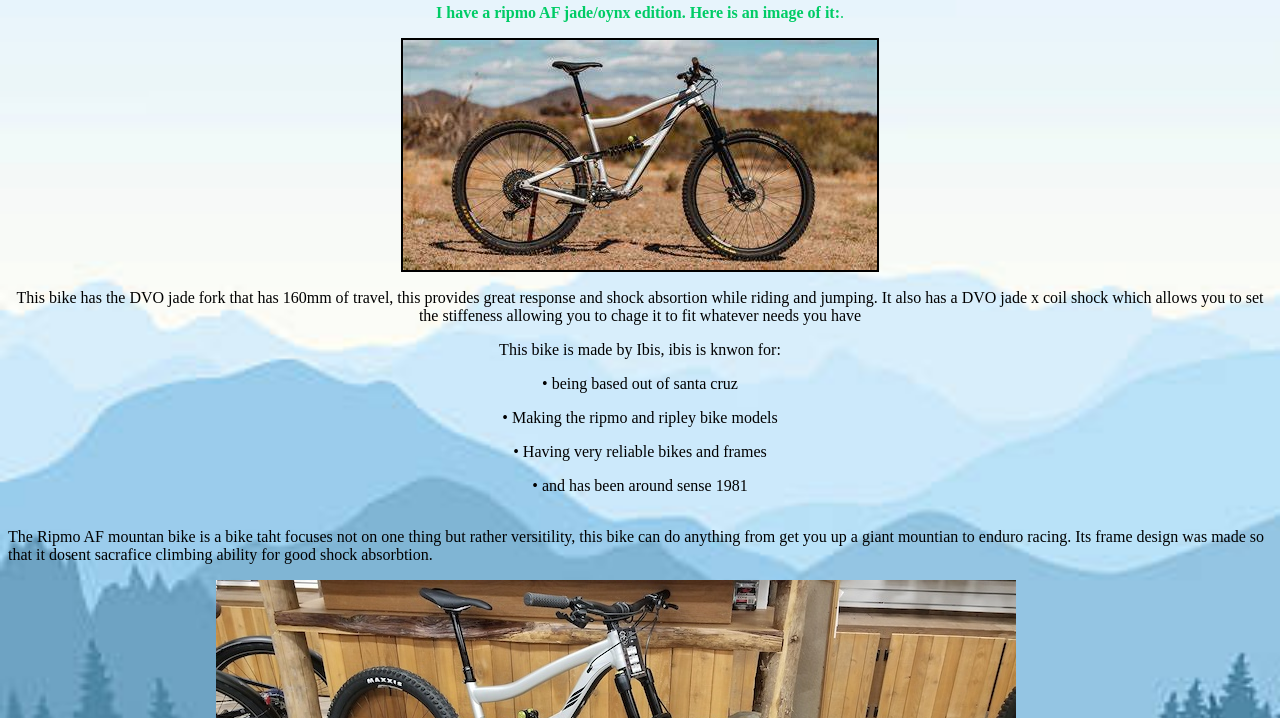
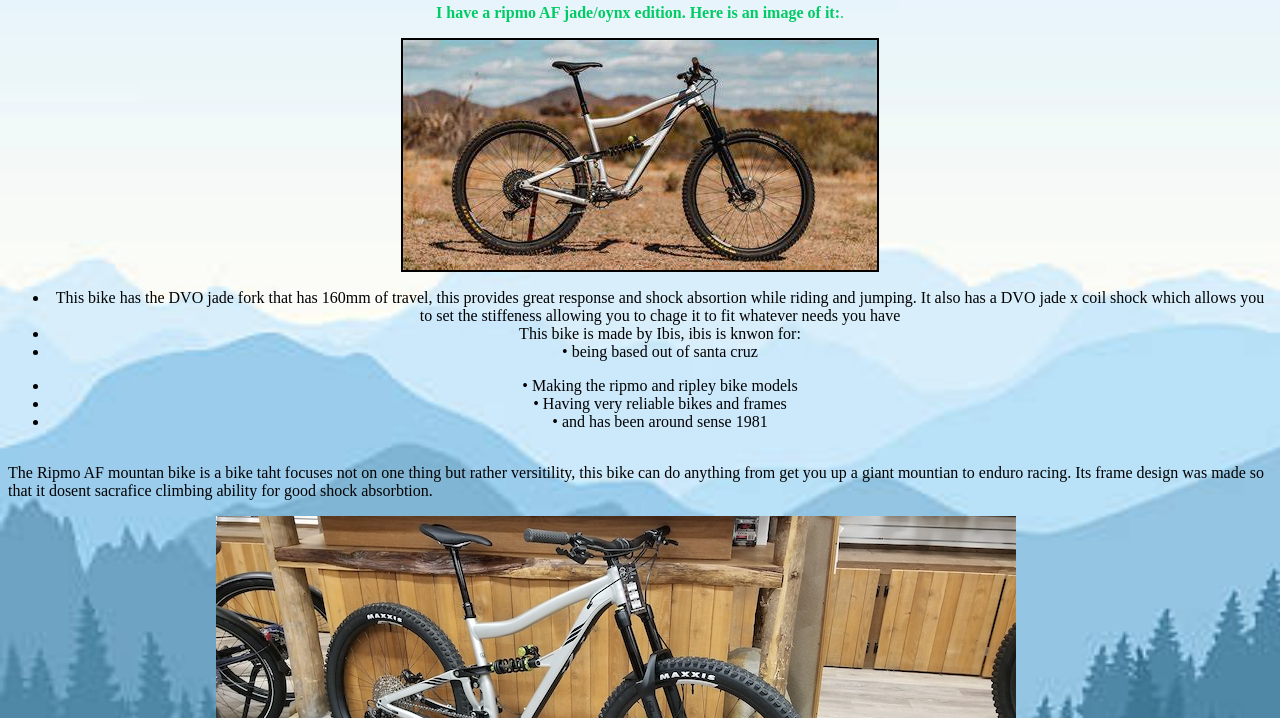
Before and after one commit to Floor-board/personal-website-coolio-thing, a plain HTML site: page index.html in a window 1280 px wide. Shown: the part 82-800 px from the top of the page. Drawn offline with Linux system fonts and the light colour scheme.

Commit message:
Update index.html

```diff
--- a/index.html
+++ b/index.html
@@ -9,12 +9,14 @@
     <p id="green_text" class="centerd_para"><b>I have a ripmo AF jade/oynx edition. Here is an image of it:</b>.</p>
     <img src="OIP.jpg" alt="Ripmo AF Jade/Oynx edition" class="bike_image"> <!-- I choose this image fromat because dude to the website itself being small it does not matter too much which image format i choose therfore i can use a jpeg without having to worry -->
     <div class="dotted_boarder">
-	<p class="centerd_para">This bike has the DVO jade fork that has 160mm of travel, this provides great response and shock absortion while riding and jumping. It also has a DVO jade x coil shock which allows you to set the stiffeness allowing you to chage it to fit whatever needs you have</p>
-	<p class="centerd_para"> This bike is made by Ibis, ibis is knwon for:</p>
-	<p class="centerd_para">• being based out of santa cruz</p>
-	<p class="centerd_para">• Making the ripmo and ripley bike models</p>
-	<p class="centerd_para">• Having very reliable bikes and frames</p>
-	<p class="centerd_para">• and has been around sense 1981</p>
+	<ul>
+		<li class="centerd_para">This bike has the DVO jade fork that has 160mm of travel, this provides great response and shock absortion while riding and jumping. It also has a DVO jade x coil shock which allows you to set the stiffeness allowing you to chage it to fit whatever needs you have</li>
+		<li class="centerd_para"> This bike is made by Ibis, ibis is knwon for:</li>
+		<li class="centerd_para">• being based out of santa cruz</p>
+		<li class="centerd_para">• Making the ripmo and ripley bike models</li>
+		<li class="centerd_para">• Having very reliable bikes and frames</li>
+		<li class="centerd_para">• and has been around sense 1981</li>
+	</ul>
      </div>
       <div class="Nice-para-borders">
 	<p>The Ripmo AF mountan bike is a bike taht focuses not on one thing but rather versitility, this bike can do anything from get you up a giant mountian to enduro racing. Its frame design was made so that it dosent sacrafice climbing ability for good shock absorbtion. </p>
```
